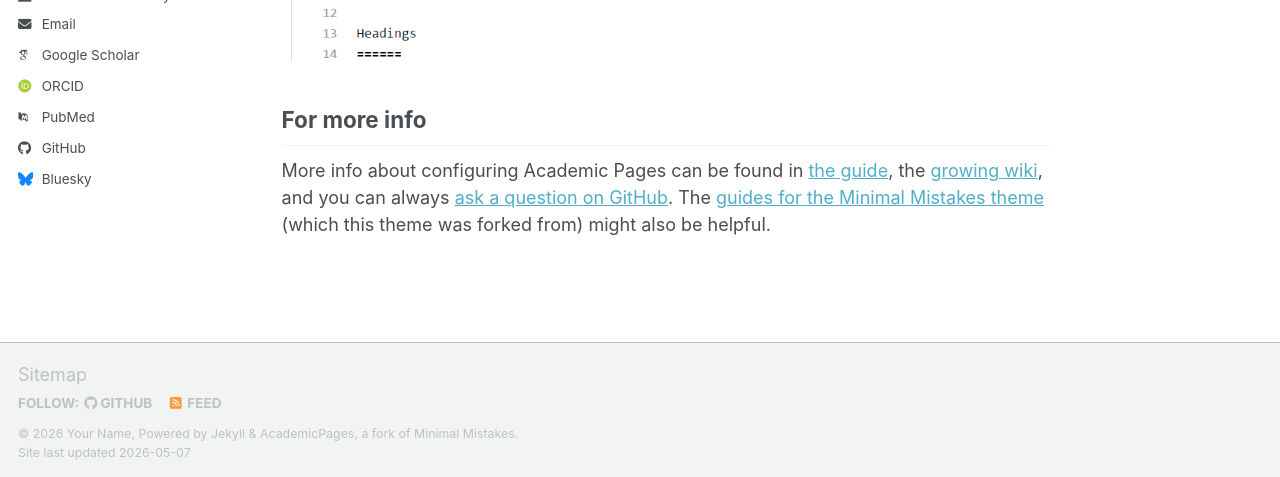
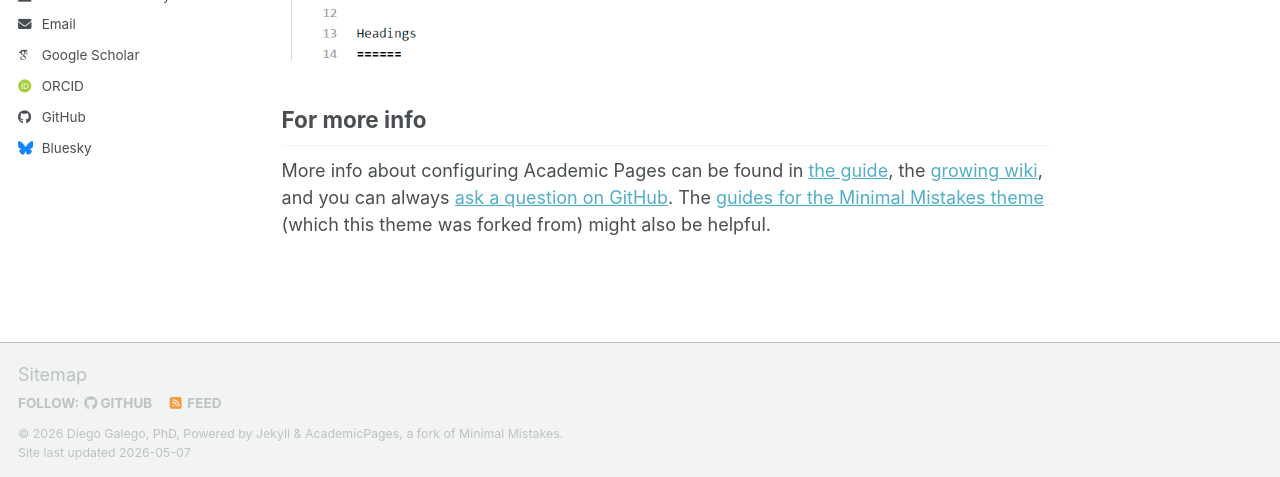
Before and after one commit to diegohgal/diegogalego.github.io, a Jekyll site: the page built from _pages/about.md, in a window 1280 px wide and 900 px high, scrolled down 2720 px. Shown: the part 420-897 px from the top of the window. Built offline with Jekyll 4.4.1, drawn with Linux system fonts in a browser that asks for light colours; some web fonts are replaced; a script bundle is joined from its source files by our own code; library files that are not in the unit come from our copies.

Commit message:
Update _config.yml

```diff
--- a/_config.yml
+++ b/_config.yml
@@ -11,8 +11,8 @@
 site_theme               : "default" # The available themes options are "default", "air", "sunrise", "mint", "dirt" and "contrast"
 title                    : "Your Name / Site Title"
 title_separator          : "-"
-name                     : &name "Your Name"
-description              : &description "Your Name's academic portfolio"   # Update this with a general description of your site, this is the default if not overridden by a page
+name                     : &name "Diego Galego, PhD"
+description              : &description "Assistant Professor at Rutgers University-Newark"   # Update this with a general description of your site, this is the default if not overridden by a page
 url                      : https://academicpages.github.io # The base hostname & protocol for your site e.g. "https://[your GitHub username].github.io",
                                                            # or if you already have some other page hosted on Github then use "https://[your GitHub username].github.io/[Your Repo Name]"
 baseurl                  : "" # the subpath of your site, e.g. "/blog"
@@ -30,18 +30,18 @@
   location         : "Earth"
   employer         : "Red Brick University"
   uri              : # URL
-  email            : "none@example.org"
+  email            : "diego.galego@rutgers.edu"
 
   # Academic websites
   academia         : # URL
   arxiv            : # URL - Update with the correct link to your profile
-  googlescholar    : "https://scholar.google.com/citations?user=PS_CX0AAAAAJ"
+  googlescholar    : "https://scholar.google.com/scholar?hl=en&as_sdt=0%2C31&q=galego+diego&oq="
   inspire-hep      : # URL
   impactstory      : # URL
-  orcid            : "https://orcid.org/yourorcidurl"
+  orcid            : "https://orcid.org/0000-0002-1300-7709"
   semantic         : # URL
   ssrn             : # URL
-  pubmed           : "https://www.ncbi.nlm.nih.gov/pubmed/?term=john+snow"
+  pubmed           : # URL
   researchgate     : # URL
   scopus           : # URL
   zotero           : # URL
```
